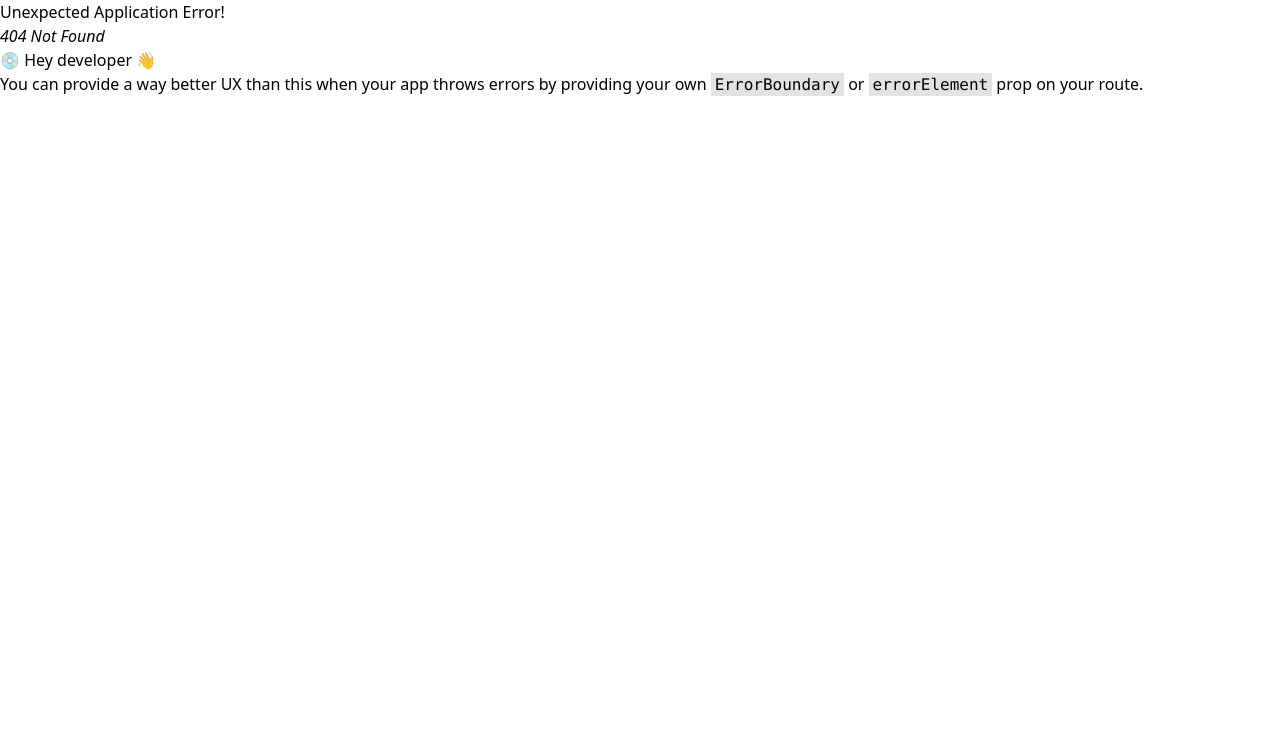
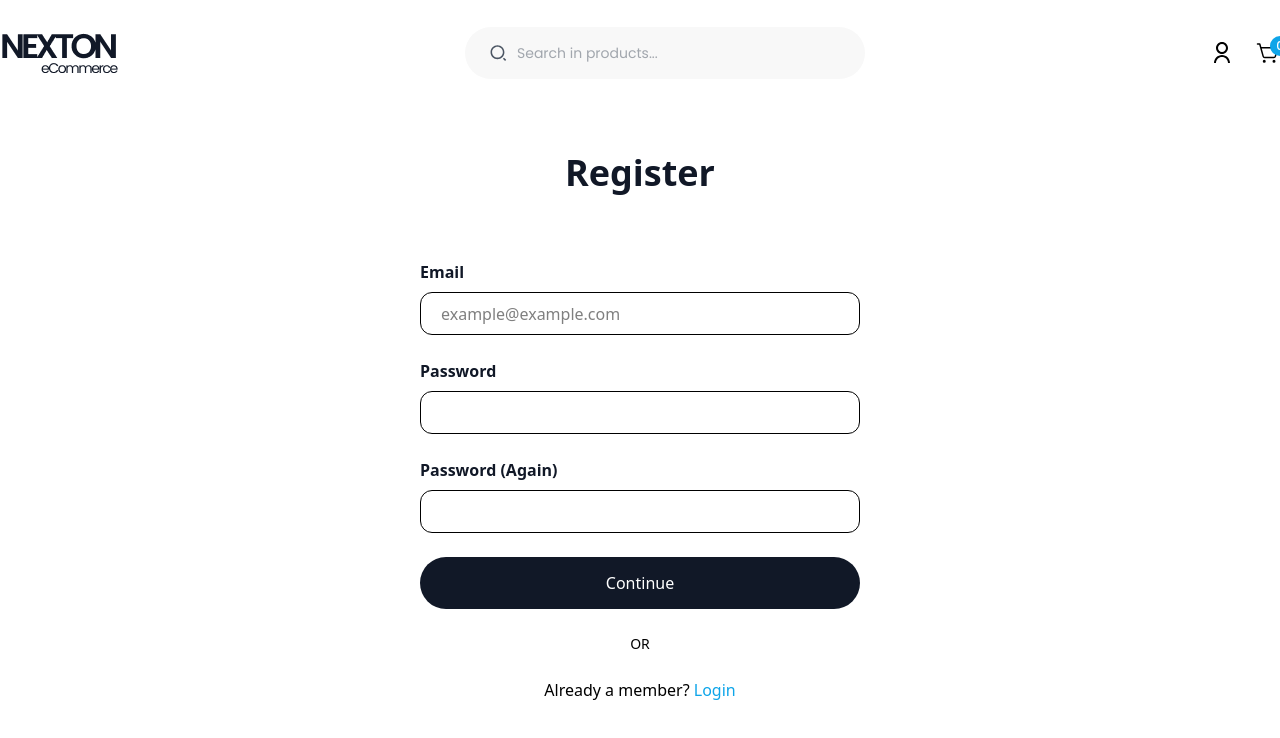
Before and after one commit to midu100/NEXTON, a React (Vite) app: page /registration in a window 1280 px wide. Before the commit this address had no page. Shown: the top 738 px of the page. Built offline with nearby package versions, Linux system fonts and the light colour scheme; a web font is replaced by a local one.

Commit message:
add cart-Product ,price & registration form validation

```diff
--- a/src/App.jsx
+++ b/src/App.jsx
@@ -7,6 +7,7 @@ import About from './pages/About'
 import AllReco from './components/AllReco'
 import ProductDetails from './components/ProductDetails'
 import CheckOut from './components/CheckOut'
+import Registration from './pages/Registration'
 
 
 function App() {
@@ -18,6 +19,7 @@ function App() {
         <Route path='/allreco' element={<AllReco />} />
         <Route path='/productdetails/:alu' element={<ProductDetails />} />
         <Route path='/checkout' element={<CheckOut />} />
+        <Route path='/registration' element={<Registration />} />
 
       </Route>
     </Route>
--- a/src/components/Cart.jsx
+++ b/src/components/Cart.jsx
@@ -1,9 +1,31 @@
-import React, { useState } from 'react'
+import React, { useEffect, useState } from 'react'
 import { Link } from 'react-router'
 import { RxCross2 } from "react-icons/rx";
 import product from '../assets/img/product.png'
+import axios from 'axios';
 
 const Cart = ({closeCart}) => {
+   const localProduct = JSON.parse(localStorage.getItem('Name'))
+
+   const [Product, setProduct] = useState([]);
+
+  useEffect(() => {
+    axios.get(`https://fakestoreapi.com/products`)
+      .then((res) => {
+        setProduct(res.data);
+      })
+
+      .catch((err) => {console.log("error")});
+  }, []);
+  console.log(Product)
+
+  const addCartPro = Product.filter((item)=>{
+   return localProduct.includes(item.id)
+  })
+
+  const totalPrice = addCartPro.reduce((initial,item)=>{
+   return Math.floor(initial + item.price)
+  },0)
 
   return (
     <>
@@ -11,124 +33,39 @@ const Cart = ({closeCart}) => {
 
       <div onClick={closeCart} className='w-full h-screen bg-[#00000072] fixed top-0 left-0 z-10'></div>  //black-shadow
 
-        <div className='w-[400px] h-screen bg-white ml-auto p-3 fixed top-0 right-0 z-20 duration-400'>
+        <div className='w-[400px] h-screen bg-white ml-auto p-3  fixed top-0 right-0 z-20 duration-400'>
             <div className="cartHead flex justify-between items-center">
                 <h2 className='text-3xl font-poppins font-bold text-second'>Cart</h2>
                 <RxCross2 onClick={closeCart} className='text-[30px] font-bold cursor-pointer'/>
             </div>
 
-            <div className="AllProduct mt-5 h-[650px]  overflow-y-scroll">
+            <div className="AllProduct mt-5 h-[640px]  overflow-y-scroll">
 
-                <div className='flex justify-between items-center mb-[10px]'>
-                      <div className='productImg_Name flex items-center gap-4'>
-                         <div className="img w-[60px] h-[60px] bg-[#969090] rounded-2xl overflow-hidden">
-                            <img src={product} alt='img'></img>
-                         </div>
-                         <p className='text-[#000] font-poppins font-normal text-[20px]'>Watch</p>
-                      </div>
+                {
+                  addCartPro.map((item,i)=>{
+                     return(
+                        <div key={i} className='flex justify-between items-center mb-[10px]'>
+                              <div className='productImg_Name flex items-center gap-4'>
+                                 <div className="img w-[60px] h-[60px] bg-[#969090] rounded-2xl overflow-hidden">
+                                    <img src={item.image} alt='img'></img>
+                                 </div>
+                                 <p className='text-[#000] font-poppins font-normal text-[20px] truncate w-[150px]'>{item.title}</p>
+                              </div>
 
-                      <p className='text-[18px] font-medium font-poppins'>20$</p>
-                </div>
+                              <p className='text-[18px] font-medium font-poppins'>{item.price} $</p>
+                        </div>
 
-                <div className='flex justify-between items-center mb-[10px]'>
-                      <div className='productImg_Name flex items-center gap-4'>
-                         <div className="img w-[60px] h-[60px] bg-[#969090] rounded-2xl overflow-hidden">
-                            <img src={product} alt='img'></img>
-                         </div>
-                         <p className='text-[#000] font-poppins font-normal text-[20px]'>Watch</p>
-                      </div>
+                     )
+                  })
+                }
 
-                      <p className='text-[18px] font-medium font-poppins'>20$</p>
-                </div>
 
-                <div className='flex justify-between items-center mb-[10px]'>
-                      <div className='productImg_Name flex items-center gap-4'>
-                         <div className="img w-[60px] h-[60px] bg-[#969090] rounded-2xl overflow-hidden">
-                            <img src={product} alt='img'></img>
-                         </div>
-                         <p className='text-[#000] font-poppins font-normal text-[20px]'>Watch</p>
-                      </div>
 
-                      <p className='text-[18px] font-medium font-poppins'>20$</p>
-                </div>
+            </div>
 
-                <div className='flex justify-between items-center mb-[10px]'>
-                      <div className='productImg_Name flex items-center gap-4'>
-                         <div className="img w-[60px] h-[60px] bg-[#969090] rounded-2xl overflow-hidden">
-                            <img src={product} alt='img'></img>
-                         </div>
-                         <p className='text-[#000] font-poppins font-normal text-[20px]'>Watch</p>
-                      </div>
-
-                      <p className='text-[18px] font-medium font-poppins'>20$</p>
-                </div>
-
-                <div className='flex justify-between items-center mb-[10px]'>
-                      <div className='productImg_Name flex items-center gap-4'>
-                         <div className="img w-[60px] h-[60px] bg-[#969090] rounded-2xl overflow-hidden">
-                            <img src={product} alt='img'></img>
-                         </div>
-                         <p className='text-[#000] font-poppins font-normal text-[20px]'>Watch</p>
-                      </div>
-
-                      <p className='text-[18px] font-medium font-poppins'>20$</p>
-                </div>
-
-                <div className='flex justify-between items-center mb-[10px]'>
-                      <div className='productImg_Name flex items-center gap-4'>
-                         <div className="img w-[60px] h-[60px] bg-[#969090] rounded-2xl overflow-hidden">
-                            <img src={product} alt='img'></img>
-                         </div>
-                         <p className='text-[#000] font-poppins font-normal text-[20px]'>Watch</p>
-                      </div>
-
-                      <p className='text-[18px] font-medium font-poppins'>20$</p>
-                </div>
-
-                <div className='flex justify-between items-center mb-[10px]'>
-                      <div className='productImg_Name flex items-center gap-4'>
-                         <div className="img w-[60px] h-[60px] bg-[#969090] rounded-2xl overflow-hidden">
-                            <img src={product} alt='img'></img>
-                         </div>
-                         <p className='text-[#000] font-poppins font-normal text-[20px]'>Watch</p>
-                      </div>
-
-                      <p className='text-[18px] font-medium font-poppins'>20$</p>
-                </div>
-
-                <div className='flex justify-between items-center mb-[10px]'>
-                      <div className='productImg_Name flex items-center gap-4'>
-                         <div className="img w-[60px] h-[60px] bg-[#969090] rounded-2xl overflow-hidden">
-                            <img src={product} alt='img'></img>
-                         </div>
-                         <p className='text-[#000] font-poppins font-normal text-[20px]'>Watch</p>
-                      </div>
-
-                      <p className='text-[18px] font-medium font-poppins'>20$</p>
-                </div>
-
-                <div className='flex justify-between items-center mb-[10px]'>
-                      <div className='productImg_Name flex items-center gap-4'>
-                         <div className="img w-[60px] h-[60px] bg-[#969090] rounded-2xl overflow-hidden">
-                            <img src={product} alt='img'></img>
-                         </div>
-                         <p className='text-[#000] font-poppins font-normal text-[20px]'>Watch</p>
-                      </div>
-
-                      <p className='text-[18px] font-medium font-poppins'>20$</p>
-                </div>
-
-                <div className='flex justify-between items-center mb-[10px]'>
-                      <div className='productImg_Name flex items-center gap-4'>
-                         <div className="img w-[60px] h-[60px] bg-[#969090] rounded-2xl overflow-hidden">
-                            <img src={product} alt='img'></img>
-                         </div>
-                         <p className='text-[#000] font-poppins font-normal text-[20px]'>Watch</p>
-                      </div>
-
-                      <p className='text-[18px] font-medium font-poppins'>20$</p>
-                </div>
-
+            <div className='flex justify-between items-center '>
+               <p className='text-[20px] font-poppins font-medium text-second'>Total</p>
+               <p className='text-[20px] font-poppins font-medium text-second'>{totalPrice}$</p>
             </div>
 
             <Link to={'/checkout'} className='w-full bg-second py-3 px-5 text-[18px] font-medium font-poppins text-white inline-block rounded-2xl text-center'>Checkout</Link>
--- a/src/components/Navbar.jsx
+++ b/src/components/Navbar.jsx
@@ -9,6 +9,10 @@ import Cart from "./Cart";
 
 const Navbar = () => {
   const [ShowNav, setShowNav] = useState(false);
+
+  const localProduct = JSON.parse(localStorage.getItem('Name'))
+  // console.log(localProduct)
+
 
   return (
     <>
@@ -30,14 +34,15 @@ const Navbar = () => {
               />
             </div>
 
-            <div className="navButton">
-              <button className="w-[24px] h-[24px] text-[24px]">
+            <div className="navButton flex items-center">
+              {/* <button className="w-[24px] h-[24px] text-[24px]">
                 <RiUserLine />
-              </button>
+              </button> */}
+              <Link className="w-[24px] h-[24px]" to={'/registration'}><RiUserLine className="text-[24px]"/></Link>
               <button onClick={() => setShowNav(!ShowNav)} className={`relative w-[24px] h-[24px] text-[24px] ml-[22px]`}>
                 <PiShoppingCartSimple />
                 <span className="w-[20px] h-[20px] rounded-full bg-[#0EA5E9] flex justify-center items-center text-[12px] font-medium font-poppins text-[#fff] absolute top-[-5px] right-[-10px]">
-                  3
+                  {localProduct ? localProduct.length : 0}
                 </span>
               </button>
             </div>
--- a/src/pages/Home.jsx
+++ b/src/pages/Home.jsx
@@ -4,6 +4,7 @@ import Service from '../components/Service'
 import Category from '../components/Category'
 import Reco from '../components/Reco'
 import Footer from '../components/Footer'
+import Registration from './Registration'
 
 
 
--- /dev/null
+++ b/src/pages/Registration.jsx
@@ -0,0 +1,95 @@
+import React, { useState } from 'react'
+import { Form, Link } from 'react-router'
+
+const Registration = () => {
+    const [emailError,setEmailError] = useState('')
+    const[email,setEmail] = useState('')
+
+    const [pass,setPass] =useState ('')
+    const[passError,setPassError]=useState('')
+
+    const [passAgain,setPassAgain]=useState('')
+    const [againError,setAgainError] = useState('')
+
+    const handleSubmit = (behave)=>{
+        behave.preventDefault()
+        //----------------------------EMAIL VALIDATION
+        if(!email){
+            setEmailError('Email must be filled-in')
+        }
+        else if(!pass){
+            setPassError('Please enter your password')
+        }
+        else{
+            const upperCase = /[A-Z]/.test(pass)
+            const lowerCase =/[a-z]/.test(pass)
+            const digit     =/[0-9]/.test(pass)
+            const Length = pass.length>=8
+            if(!upperCase){
+                setPassError('Password must contain at least one uppercase letter')
+            }
+            else if(!lowerCase){
+                setPassError('Password must contain at least one lowercase letter')
+            }
+            else if(!digit){
+                setPassError('Password must contain at least one digit 0-9')
+            }
+            else if(!Length){
+                setPassError('Password must be at least 8 characters')
+            }
+        }
+        if(passAgain != pass){
+            setAgainError('Password does not match')
+        }
+    }
+
+
+    //---------------------------- PASSWORD VALIDATION
+
+
+
+
+  return (
+    <div>
+            <section id='Register_Box' className='mt-[40px] mb-[72px] flex items-center justify-center'>
+            <Form onSubmit={handleSubmit} className='w-[440px]'>
+                {/* -------Header-------- */}
+                <div><h2 className='text-[36px] font-semibold text-second text-center mb-[60px]'>Register</h2></div>
+
+                {/* -------Input Box-------- */}
+                <div className='flex flex-col gap-[24px]'>
+                    {/* -----Email  */}
+                    <div>
+                        <p className='text-base font-semibold text-second'>Email</p>
+                        <p className='text-red-600 font-poppins'>{emailError}</p>
+                        <input onChange={(e)=>{setEmail(e.target.value),setEmailError('')}} className='w-full border border-BorderCol rounded-[12px] h-[43px] px-5 outline-none mt-2' placeholder='example@example.com' type="email" />
+                    </div>
+                    {/* -----Password  */}
+                    <div>
+                        <p className='text-base font-semibold text-second'>Password</p>
+                        <p className='text-red-600 font-poppins'>{passError}</p>
+                        <input onChange={(e)=>{setPass(e.target.value),setPassError('')}} className='w-full border border-BorderCol rounded-[12px] h-[43px] px-5 outline-none mt-2' type="password" />
+                    </div>
+                    {/* -----Password again */}
+                    <div>
+                        <p className='text-base font-semibold text-second'>Password (Again)</p>
+                        <p className='text-red-600 font-poppins'>{againError}</p>
+                        <input onChange={(e)=>{setPassAgain(e.target.value),setAgainError('')}} className='w-full border border-BorderCol rounded-[12px] h-[43px] px-5 outline-none mt-2'type="password" />
+                    </div>
+                </div>
+
+                {/* ------Submit Button------ */}
+                <div className='mt-[24px] flex flex-col gap-[24px]'>
+                    <button className='w-full bg-second rounded-full text-white py-[14px] cursor-pointer'>Continue</button>
+                    <p className='text-Primary font-medium text-[14px] text-center'>OR</p>
+                    <div>
+                        <p className='text-Primary text-base font-normal text-center'>Already a member? <Link className='text-[#0EA5E9]' to={'/Login'}>Login</Link></p>
+                    </div>
+                </div>
+            </Form>
+        </section>
+    </div>
+  )
+}
+
+export default Registration
```
